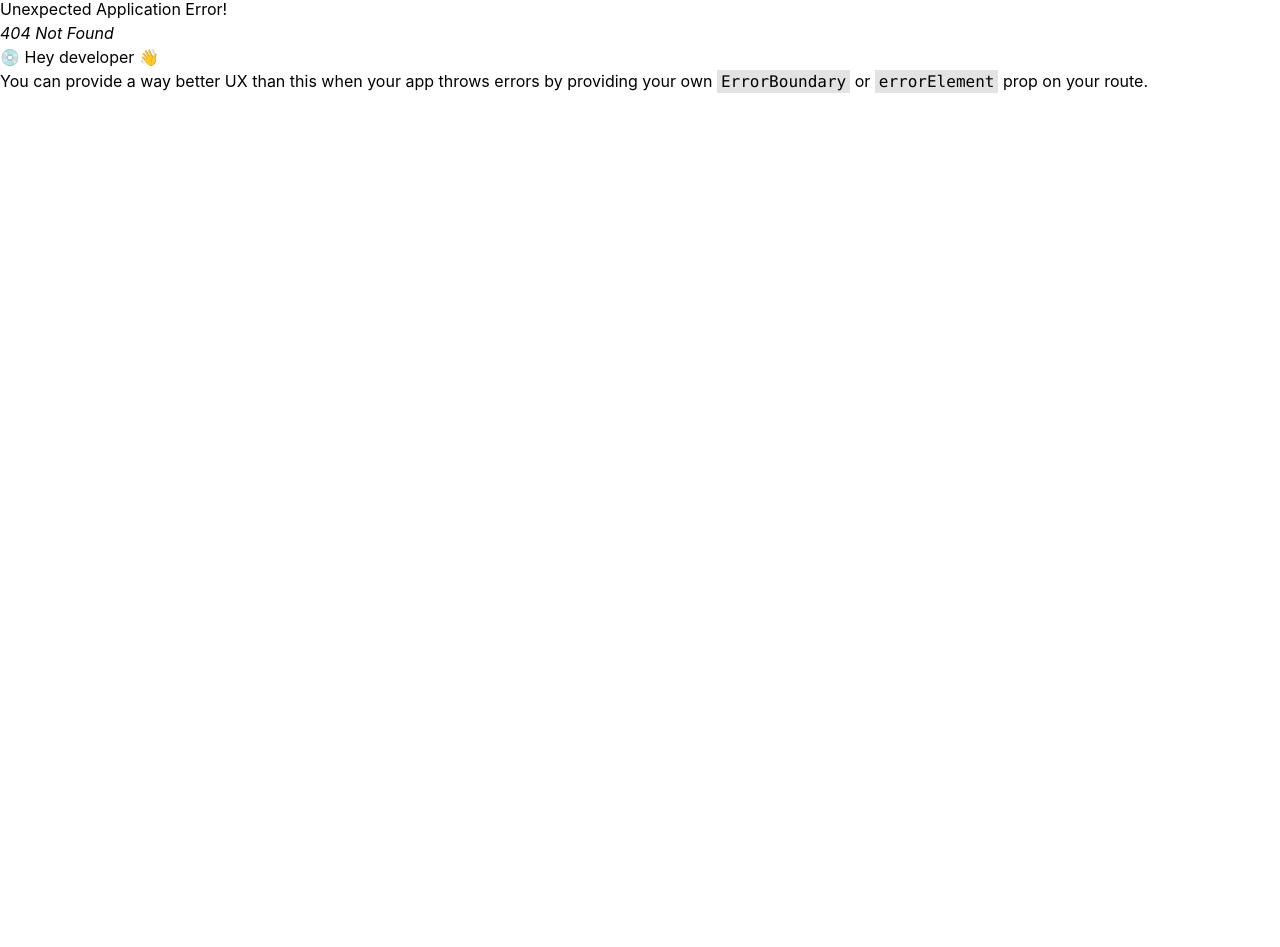
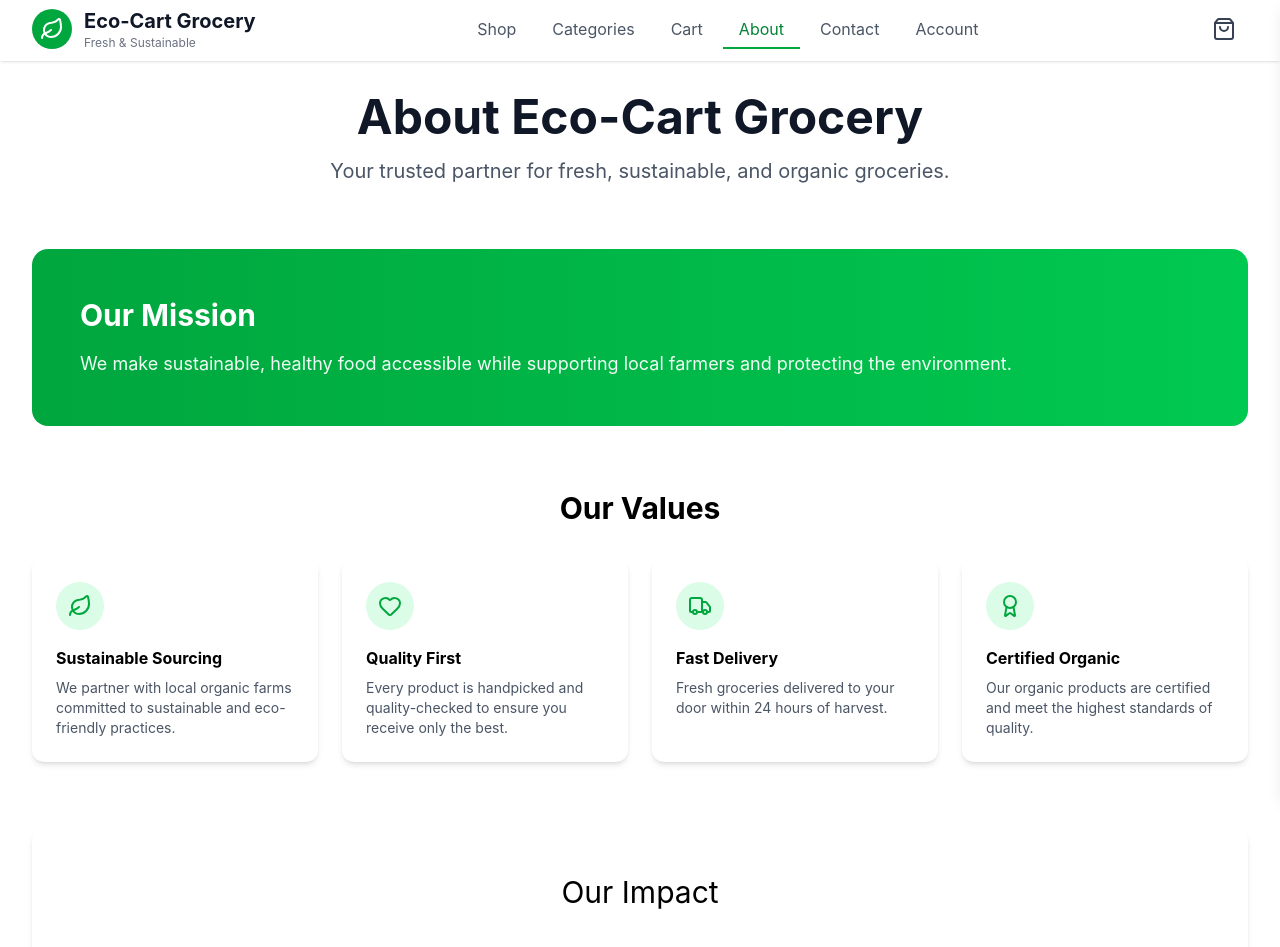
Before and after one commit to Ged45/Eco-Cart-Grocery, a React (Vite) app: page /about in a window 1280 px wide. Before the commit this address had no page. Shown: the part 3-950 px from the top of the page. Before the commit the page ends 800 px from the top, so only its background shows below. Built offline with nearby package versions, Linux system fonts and the light colour scheme.

Commit message:
about page issue

```diff
--- a/src/pages/about.jsx
+++ b/src/pages/about.jsx
@@ -1,109 +1,151 @@
-import "../styles/about.css";
-import { LuHeart, LuLeaf } from "react-icons/lu";
-import { FiAward, FiTruck } from "react-icons/fi";
+import { motion } from "framer-motion";
+import { Leaf, Heart, TruckIcon, Award } from "lucide-react";
 
-function AboutPage() {
+ function About() {
   const values = [
     {
+      icon: Leaf,
       title: "Sustainable Sourcing",
       description:
         "We partner with local organic farms committed to sustainable and eco-friendly practices.",
-      icon: LuLeaf,
     },
     {
+      icon: Heart,
       title: "Quality First",
       description:
         "Every product is handpicked and quality-checked to ensure you receive only the best.",
-      icon: LuHeart,
     },
     {
+      icon: TruckIcon,
       title: "Fast Delivery",
       description:
         "Fresh groceries delivered to your door within 24 hours of harvest.",
-      icon: FiTruck,
     },
     {
+      icon: Award,
       title: "Certified Organic",
       description:
         "Our organic products are certified and meet the highest standards of quality.",
-      icon: FiAward,
     },
   ];
 
-  const impact = [
-    { value: "50+", label: "Local Farms" },
-    { value: "10k+", label: "Happy Customers" },
-    { value: "100%", label: "Organic Options" },
-    { value: "24hr", label: "Fresh Delivery" },
-  ];
+  return (
+    <div className="max-w-7xl mx-auto px-4 sm:px-6 lg:px-8 py-8">
 
-  return (
-    <main className="about-page">
-      <section className="about-hero">
-        <h1>About Eco-Cart Grocery</h1>
-        <p>
-          Your trusted partner for fresh, sustainable, and organic groceries
-          delivered right to your doorstep.
+      {/* Hero */}
+      <motion.div
+        initial={{ opacity: 0, y: 20 }}
+        animate={{ opacity: 1, y: 0 }}
+        className="text-center mb-16"
+      >
+        <h1 className="text-4xl md:text-5xl font-bold text-gray-900 mb-4">
+          About Eco-Cart Grocery
+        </h1>
+        <p className="text-xl text-gray-600 max-w-3xl mx-auto">
+          Your trusted partner for fresh, sustainable, and organic groceries.
         </p>
-      </section>
+      </motion.div>
 
-      <section className="about-mission">
-        <h2>Our Mission</h2>
-        <p>
-          At Eco-Cart Grocery, we believe in making sustainable, healthy food
-          accessible to everyone. We work directly with local farmers and
-          producers to bring you the freshest products while supporting our
-          community and protecting the environment. Our commitment to quality,
-          <br />
-          sustainability, and customer satisfaction drives everything we do.
+      {/* Mission */}
+      <motion.div
+        initial={{ opacity: 0, y: 20 }}
+        animate={{ opacity: 1, y: 0 }}
+        transition={{ delay: 0.2 }}
+        className="bg-gradient-to-r from-green-600 to-green-500 rounded-2xl p-12 text-white mb-16"
+      >
+        <h2 className="text-3xl font-bold mb-4">Our Mission</h2>
+        <p className="text-lg text-green-50 leading-relaxed">
+          We make sustainable, healthy food accessible while supporting local farmers
+          and protecting the environment.
         </p>
-      </section>
+      </motion.div>
 
-      <section className="about-values">
-        <h2>Our Values</h2>
-        <div className="about-values-grid">
-          {values.map((item) => (
-            <article key={item.title} className="about-card">
-              <span className="about-card-icon" aria-hidden="true">
-                <item.icon className="about-card-icon-svg" />
-              </span>
-              <h3>{item.title}</h3>
-              <p>{item.description}</p>
-            </article>
-          ))}
+      {/* Values */}
+      <motion.div
+        initial={{ opacity: 0, y: 20 }}
+        animate={{ opacity: 1, y: 0 }}
+        transition={{ delay: 0.3 }}
+        className="mb-16"
+      >
+        <h2 className="text-3xl font-bold text-center mb-8">
+          Our Values
+        </h2>
+
+        <div className="grid md:grid-cols-2 lg:grid-cols-4 gap-6">
+          {values.map((value, index) => {
+            const Icon = value.icon;
+
+            return (
+              <motion.div
+                key={value.title}
+                initial={{ opacity: 0, y: 20 }}
+                animate={{ opacity: 1, y: 0 }}
+                transition={{ delay: 0.4 + index * 0.1 }}
+                className="bg-white p-6 rounded-xl shadow-md"
+              >
+                <div className="w-12 h-12 bg-green-100 rounded-full flex items-center justify-center mb-4">
+                  <Icon className="w-6 h-6 text-green-600" />
+                </div>
+
+                <h3 className="font-bold mb-2">{value.title}</h3>
+                <p className="text-gray-600 text-sm">
+                  {value.description}
+                </p>
+              </motion.div>
+            );
+          })}
         </div>
-      </section>
+      </motion.div>
 
-      <section className="about-impact">
-        <h2>Our Impact</h2>
-        <div className="about-impact-grid">
-          {impact.map((item) => (
-            <div key={item.label} className="about-impact-item">
-              <h3>{item.value}</h3>
-              <p>{item.label}</p>
-            </div>
-          ))}
+      {/* Stats */}
+      <motion.div
+        initial={{ opacity: 0, y: 20 }}
+        animate={{ opacity: 1, y: 0 }}
+        transition={{ delay: 0.8 }}
+        className="bg-white p-12 rounded-2xl shadow-md mb-16"
+      >
+        <h2 className="text-3xl text-center mb-8">Our Impact</h2>
+
+        <div className="grid grid-cols-2 md:grid-cols-4 gap-8 text-center">
+          <Stat value="50+" label="Local Farms" />
+          <Stat value="10k+" label="Customers" />
+          <Stat value="100%" label="Organic" />
+          <Stat value="24hr" label="Delivery" />
         </div>
-      </section>
+      </motion.div>
 
-      <section className="about-story">
-        <h2>Our Story</h2>
-        <p>
-          Founded in 2020, Eco-Cart Grocery started with a simple vision: to
-          make fresh, organic groceries accessible to everyone while supporting
-          local farmers and reducing environmental impact. What began as a small
-          farmer&apos;s market booth has grown into a thriving community of
-          conscious consumers and dedicated producers.
+      {/* Story */}
+      <motion.div
+        initial={{ opacity: 0, y: 20 }}
+        animate={{ opacity: 1, y: 0 }}
+        transition={{ delay: 1 }}
+        className="max-w-3xl mx-auto text-center"
+      >
+        <h2 className="text-3xl mb-6">Our Story</h2>
+
+        <p className="text-gray-600 mb-4">
+          Eco-Cart started in 2020 to make organic groceries accessible
+          while supporting local farmers.
         </p>
-        <p>
-          Today, we&apos;re proud to serve thousands of families with the
-          freshest products while maintaining our commitment to sustainability,
-          quality, and community. Every purchase you make helps support local
-          agriculture and contributes to a healthier planet.
+
+        <p className="text-gray-600">
+          Today, we serve thousands of families while staying committed
+          to sustainability and quality.
         </p>
-      </section>
-    </main>
+      </motion.div>
+    </div>
   );
 }
 
-export default AboutPage;
+/* Small reusable component */
+function Stat({ value, label }) {
+  return (
+    <div>
+      <div className="text-4xl font-bold text-green-600 mb-2">
+        {value}
+      </div>
+      <div className="text-gray-600">{label}</div>
+    </div>
+  );
+}
+export default About;
--- a/src/routes.jsx
+++ b/src/routes.jsx
@@ -38,6 +38,11 @@ const router = createBrowserRouter([
         path: "/cart",
         element: <Cart />,
       },
+      {
+        path:"/about",
+        element: <AboutPage />
+      },
+
 
 
     ],
```
